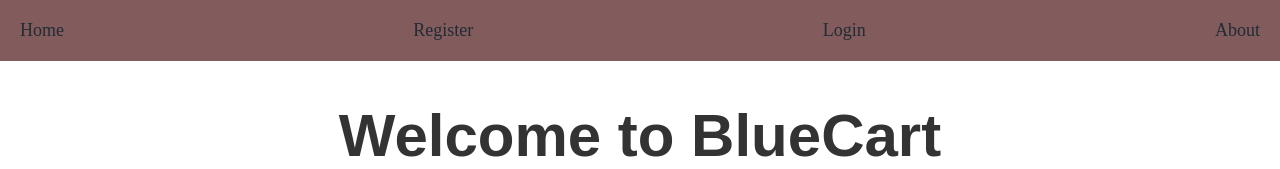
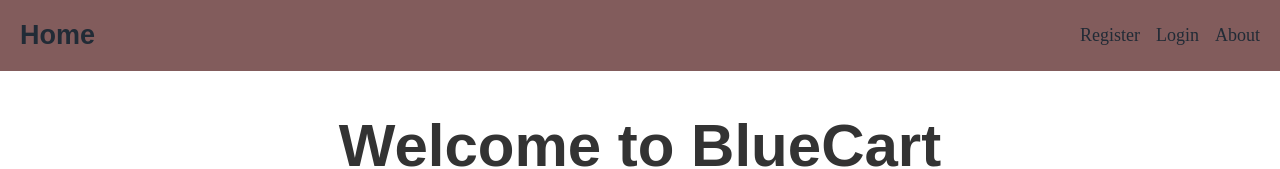
Before and after one commit to richard200/bluecart-marketplace, a React (Create React App) app in the folder client/: page / in a window 1280 px wide. Shown: the top 169 px of the page. Built offline with nearby package versions, Linux system fonts and the light colour scheme.

Commit message:
updated app.css

```diff
--- a/client/src/App.css
+++ b/client/src/App.css
@@ -12,16 +12,31 @@
 .navbar {
   display: flex;
   align-items: center;
-  justify-content: space-between;
+  justify-content: flex-end;
+    align-items: center;
   background-color: #825c5c; /* changed to white */
   color: #212b36; /* changed to dark gray */
   padding: 20px;
   font-size: 18px;
 }
 
+#nav-title {
+  margin-right: auto;
+  font-size: 1.5em;
+}
+
 .navbar a {
   color: #212b36; /* changed to dark gray */
   text-decoration: none;
+  margin-right: 1rem;
+}
+
+.navbar a:last-child {
+  margin-right: 0;
+}
+
+.navbar .right {
+  margin-left: auto;
 }
 
 .navbar .logo {
--- a/client/src/components/Navbar.js
+++ b/client/src/components/Navbar.js
@@ -38,7 +38,8 @@
 
   return (
     <div className="navbar">
-      <Link to="/">Home</Link>
+      <h1 id="nav-title"><a
+      href="/">Home</a></h1>
       {user && <Link to="/history">History</Link>}
       {user ? (
         <button onClick={handleLogout}>Logout</button>
@@ -49,8 +50,8 @@
         <Link to="/login">Login</Link>
 
         <Link to="/about">About</Link>
+       </div>
 
-    </div>
   );
 };
 
```
